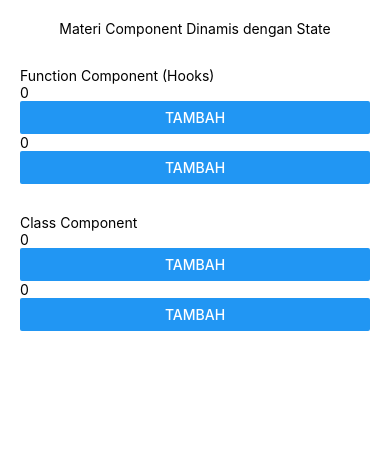
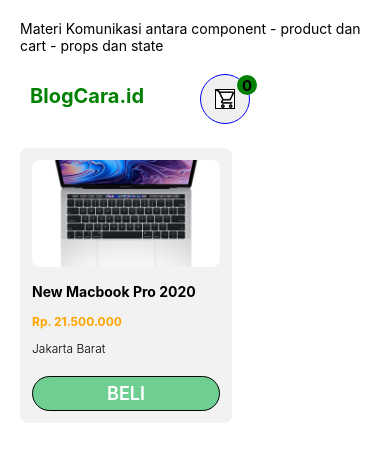
Before and after one commit to ridoalpredo/AppReactNative, a React Native app: screen / in a window 390 px wide. Shown: the top 462 px of the page. Built offline with nearby package versions, Linux system fonts and the light colour scheme.

Commit message:
merubah nama file, membuat komunikasi antara komponen menggunakan props dan state

```diff
--- a/App.js
+++ b/App.js
@@ -2,21 +2,24 @@
 import {View, ScrollView} from 'react-native';
 import MateriFlexBox from './MateriFlexbox';
 import SampleComponent from './SampleComponent';
-import StylingReactNativeComponent from './StylingReactNativeComponent';
-import NavbarMenu from './NavbarMenu';
+import Product from './Product';
+import Cart from './Cart';
 import PropsDinamis from './PropsDinamis';
 import StateDinamis from './StateDinamis';
+import CommunityPropsAndState from './CommunityPropsAndState';
 
 const App = () => {
   return (
     <View>
       <ScrollView>
-        {/* <SampleComponent />
-        <MateriFlexBox />
-        <NavbarMenu />
-        <StylingReactNativeComponent />
-        <PropsDinamis /> */}
-        <StateDinamis />
+        {/* <SampleComponent /> */}
+        {/* <MateriFlexBox /> */}
+        {/* <Cart /> */}
+
+        <CommunityPropsAndState />
+        {/* <Product /> */}
+        {/* <PropsDinamis /> */}
+        {/* <StateDinamis /> */}
       </ScrollView>
     </View>
   );
--- a/NavbarMenu.js
+++ b/Cart.js
@@ -1,9 +1,9 @@
-import React from 'react';
+import React, {useState} from 'react';
 import {StyleSheet, Text, View, Image} from 'react-native';
 import cart from './cart.png';
 import user from './user.png';
 
-const NavbarMenu = () => {
+const Cart = (props) => {
   return (
     <View style={{position: 'relative', marginBottom: 40}}>
       <Text style={styles.text}>BlogCara.id</Text>
@@ -17,10 +17,10 @@
         }}>
         <View style={styles.cartWrapper}>
           <Image source={cart} style={styles.cart} />
-          <Text style={styles.textNotif}>1</Text>
+          <Text style={styles.textNotif}>{props.quantity}</Text>
         </View>
       </View>
-      <View
+      {/* <View
         style={{
           flexDirection: 'row',
           alignItems: 'center',
@@ -30,7 +30,7 @@
         }}>
         <Text>Account</Text>
         <Image source={user} style={styles.user} />
-      </View>
+      </View> */}
     </View>
   );
 };
@@ -80,4 +80,4 @@
   },
 });
 
-export default NavbarMenu;
+export default Cart;
--- /dev/null
+++ b/CommunityPropsAndState.js
@@ -0,0 +1,28 @@
+import React, {useState} from 'react';
+import {StyleSheet, Text, View} from 'react-native';
+import Cart from './Cart';
+import Product from './Product';
+
+const CommunityPropsAndState = (props) => {
+  const [totalProduct, setTotalProduct] = useState(0);
+  return (
+    <View style={styles.container}>
+      <Text>
+        Materi Komunikasi antara component - product dan cart - props dan state
+      </Text>
+      <Cart quantity={totalProduct} />
+      <Product onButtonPress={() => setTotalProduct(totalProduct + 1)} />
+    </View>
+  );
+};
+
+export default CommunityPropsAndState;
+
+const styles = StyleSheet.create({
+  container: {
+    padding: 20,
+  },
+  textTitle: {
+    textAlign: 'center',
+  },
+});
--- /dev/null
+++ b/Product.js
@@ -0,0 +1,69 @@
+import React from 'react';
+import {
+  Text,
+  View,
+  Image,
+  StyleSheet,
+  ScrollView,
+  TouchableOpacity,
+} from 'react-native';
+import macbookpro from './macbookpro.jpg';
+import macbookair from './macbookair.jpg';
+
+const Product = (props) => {
+  return (
+    <ScrollView>
+      <View style={styles.wrapperStyling}>
+        <Image
+          source={macbookpro}
+          style={{width: 188, height: 107, borderRadius: 8}}
+        />
+
+        <Text style={{fontSize: 14, fontWeight: 'bold', marginTop: 16}}>
+          New Macbook Pro 2020
+        </Text>
+
+        <Text style={styles.textHarga}>Rp. 21.500.000</Text>
+
+        <Text style={{fontSize: 12, fontWeight: '300', marginTop: 12}}>
+          Jakarta Barat
+        </Text>
+        <TouchableOpacity onPress={props.onButtonPress}>
+          <View style={styles.styleButton}>
+            <Text style={styles.textBeli}>BELI</Text>
+          </View>
+        </TouchableOpacity>
+      </View>
+    </ScrollView>
+  );
+};
+
+const styles = StyleSheet.create({
+  textHarga: {
+    fontSize: 12,
+    fontWeight: 'bold',
+    marginTop: 14,
+    color: 'orange',
+  },
+  wrapperStyling: {
+    backgroundColor: '#F2F2F2F2',
+    padding: 12,
+    width: 212,
+    borderRadius: 8,
+  },
+  textBeli: {
+    fontWeight: '600',
+    fontSize: 18,
+    textAlign: 'center',
+    color: 'white',
+  },
+  styleButton: {
+    borderWidth: 1,
+    backgroundColor: '#6FCf92',
+    borderRadius: 25,
+    paddingVertical: 6,
+    marginTop: 20,
+  },
+});
+
+export default Product;
--- a/StylingReactNativeComponent.js
+++ /dev/null
@@ -1,70 +0,0 @@
-import React from 'react';
-import {Text, View, Image, StyleSheet, ScrollView} from 'react-native';
-import macbookpro from './macbookpro.jpg';
-import macbookair from './macbookair.jpg';
-
-const StylingReactNativeComponent = () => {
-  return (
-    <ScrollView>
-      <View style={{flexDirection: 'row'}}>
-        <View>
-          <View style={{marginTop: -20}}>
-            <View
-              style={{
-                backgroundColor: '#F2F2F2F2',
-                padding: 12,
-                width: 212,
-                borderRadius: 8,
-              }}>
-              <Image
-                source={macbookpro}
-                style={{width: 188, height: 107, borderRadius: 8}}
-              />
-
-              <Text style={{fontSize: 14, fontWeight: 'bold', marginTop: 16}}>
-                New Macbook Pro 2020
-              </Text>
-
-              <Text
-                style={{
-                  fontSize: 12,
-                  fontWeight: 'bold',
-                  marginTop: 14,
-                  color: 'orange',
-                }}>
-                Rp. 21.500.000
-              </Text>
-
-              <Text style={{fontSize: 12, fontWeight: '300', marginTop: 12}}>
-                Jakarta Barat
-              </Text>
-
-              <View
-                style={{
-                  borderWidth: 1,
-                  backgroundColor: '#6FCf92',
-                  borderRadius: 25,
-                  paddingVertical: 6,
-                  marginTop: 20,
-                }}>
-                <Text
-                  style={{
-                    fontWeight: '600',
-                    fontSize: 18,
-                    textAlign: 'center',
-                    color: 'white',
-                  }}>
-                  BELI
-                </Text>
-              </View>
-            </View>
-          </View>
-        </View>
-      </View>
-    </ScrollView>
-  );
-};
-
-const styles = StyleSheet.create({});
-
-export default StylingReactNativeComponent;
```
